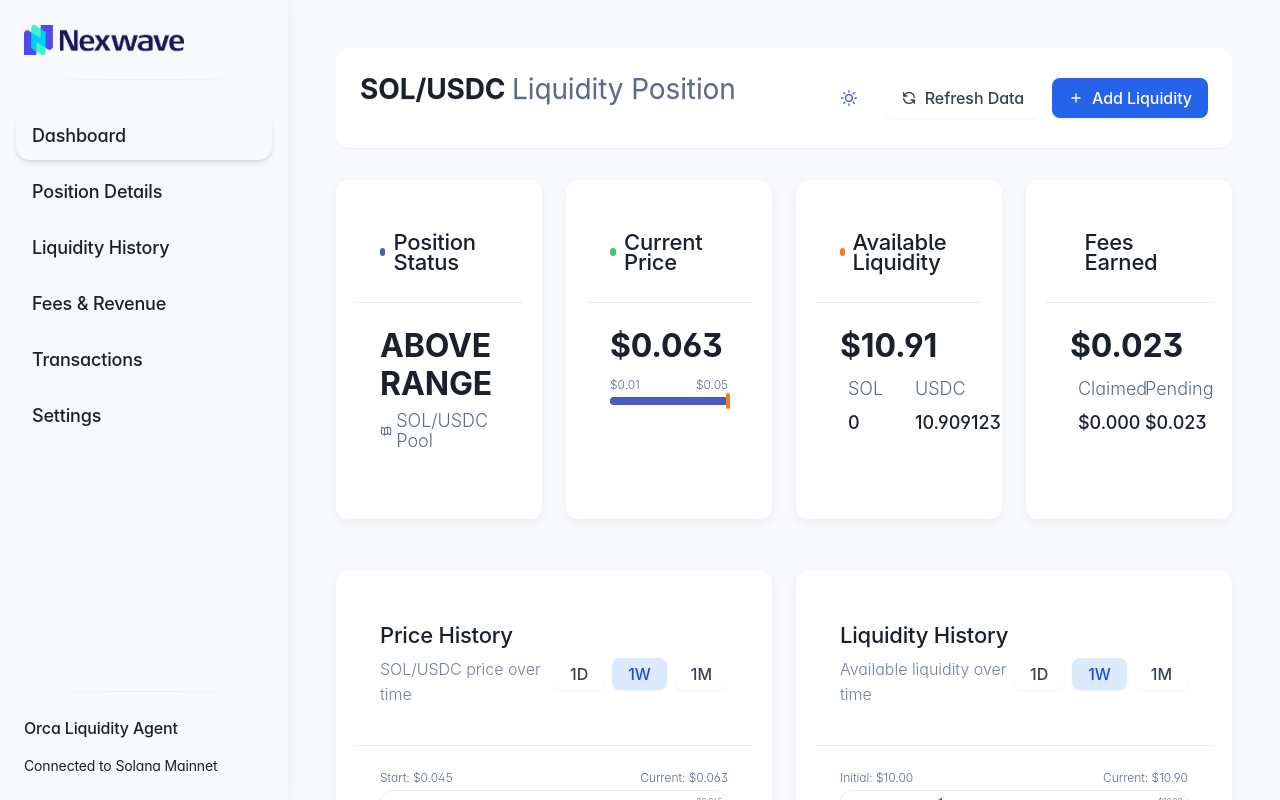
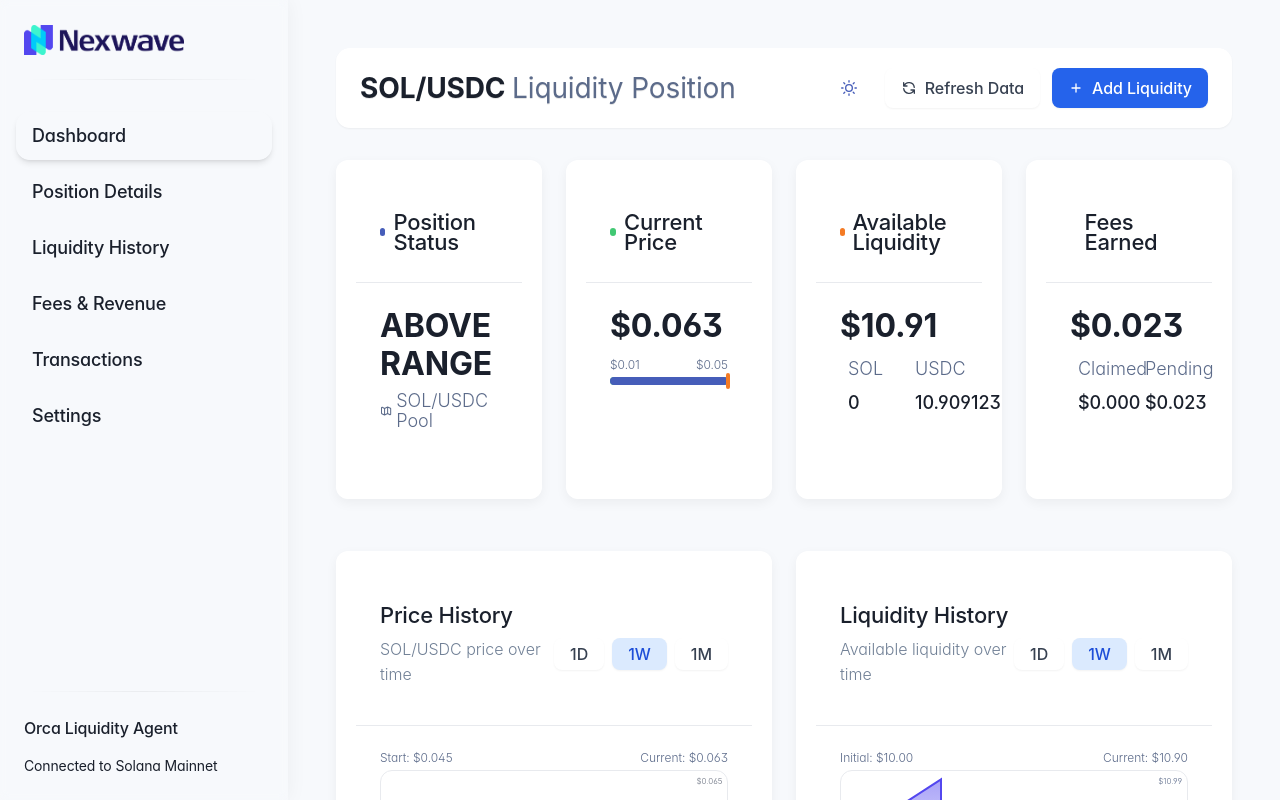
Before and after one commit to algo-traders-club/dolphin, a Next.js app in the folder packages/dashboard/: page / in a window 1280 px wide. Built offline with nearby package versions, Linux system fonts and the light colour scheme.

Commit message:
Improve vertical alignment of header text

```diff
--- a/packages/dashboard/src/app/page.tsx
+++ b/packages/dashboard/src/app/page.tsx
@@ -90,9 +90,9 @@ export default function Home() {
   return (
     <DashboardLayout>
       <div className="flex flex-col space-y-8">
-        <div className="flex flex-col md:flex-row md:items-center justify-between gap-4 bg-card p-6 rounded-lg shadow-sm border-0">
-          <div className="flex items-center">
-            <h2 className="text-2xl font-semibold tracking-tight">SOL/USDC <span className="text-muted-foreground font-normal">Liquidity Position</span></h2>
+        <div className="flex flex-col md:flex-row md:items-center justify-between gap-4 bg-card py-5 px-6 rounded-lg shadow-sm border-0">
+          <div className="flex items-center my-auto">
+            <h2 className="text-2xl font-semibold tracking-tight my-0">SOL/USDC <span className="text-muted-foreground font-normal">Liquidity Position</span></h2>
           </div>
           <div className="flex items-center space-x-3">
             <ClientThemeToggle />
```
